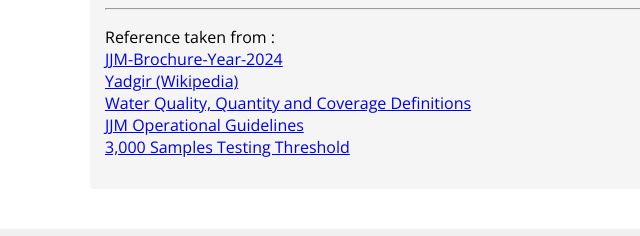
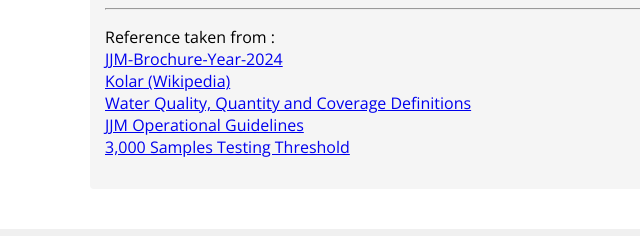
Before and after one commit to coderC014/kolar-analysis-report, a plain HTML site: page index.html in a window 1280 px wide. Shown: the part 1558-1794 px from the top of the page, 0-640 px from the left. Drawn offline with nearby package versions, Linux system fonts and the light colour scheme.

Commit message:
Update index.html

```diff
--- a/index.html
+++ b/index.html
@@ -104,7 +104,7 @@
     <hr>
     <p>Reference taken from : <br>
       <a href="https://jaljeevanmission.gov.in/sites/default/files/publication_and_reports/JJM-Brochure-Year-2024.pdf" target="_blank">JJM-Brochure-Year-2024</a><br>
-      <a href="https://en.wikipedia.org/wiki/Yadgir" target="_blank">Yadgir (Wikipedia)</a><br>
+      <a href="https://en.wikipedia.org/wiki/Kolar" target="_blank">Kolar (Wikipedia)</a><br>
       <a href="https://jaljeevanmission.gov.in/sites/default/files/guideline/WQMS-Framework.pdf" target="_blank">Water Quality, Quantity and Coverage Definitions</a><br>
       <a href="https://jalshakti-ddws.gov.in/sites/default/files/JJM_Operational_Guidelines.pdf" target="_blank">JJM Operational Guidelines</a><br>
       <a href="https://ejalshakti.gov.in/KRC/Content/PDF/L3_Training_Material_Final_with_instructions.pdf" target="_blank">3,000 Samples Testing Threshold</a><br>
```
